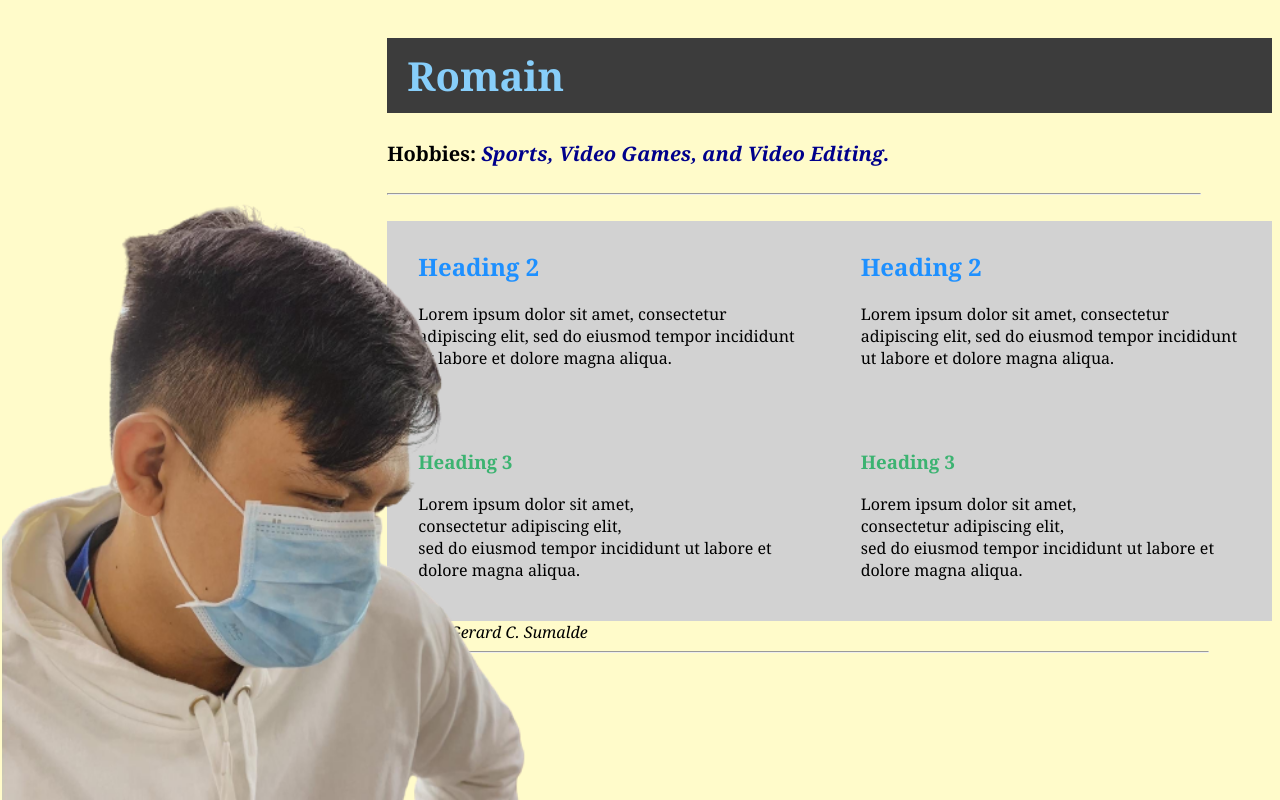
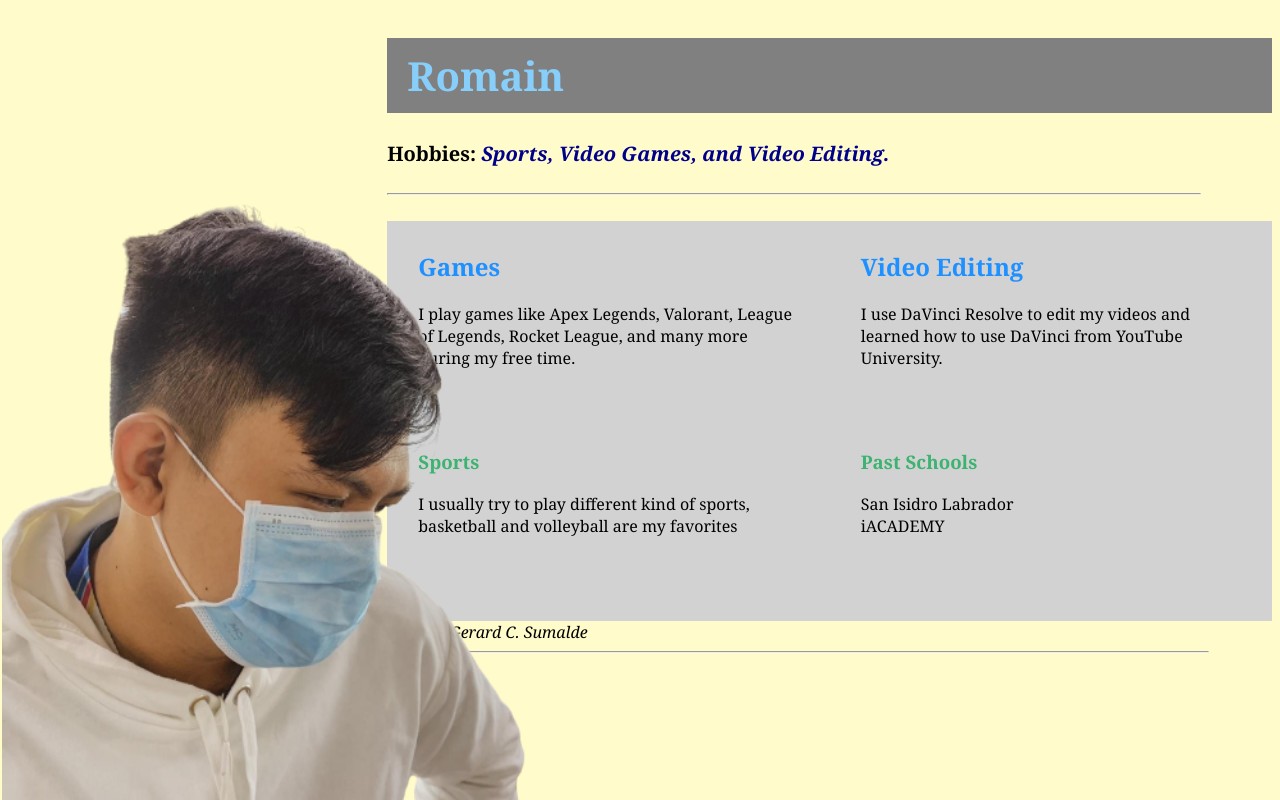
Before and after one commit to RomainSumalde/lab2, a PHP site: page / in a window 1280 px wide. Run offline with PHP 8.4, Linux system fonts and the light colour scheme.

Commit message:
CSS Background Color

```diff
--- a/week3/index.html
+++ b/week3/index.html
@@ -21,26 +21,26 @@
     </div>
     <nav>
     <div class="dets">
-        <h2>Heading 2</h2>
-        <p>Lorem ipsum dolor sit amet, consectetur adipiscing elit, sed do eiusmod tempor incididunt ut labore et dolore magna aliqua.</p>
+        <h2>Games</h2>
+        <p>I play games like Apex Legends, Valorant, League of Legends, Rocket  League, and many more during my free time.</p>
     </div>
     </nav>
     <article>
     <div class="dets">
-        <h2>Heading 2</h2>
-        <p>Lorem ipsum dolor sit amet, consectetur adipiscing elit, sed do eiusmod tempor incididunt ut labore et dolore magna aliqua.</p>
+        <h2>Video Editing</h2>
+        <p>I use DaVinci Resolve to edit my videos and learned how to use DaVinci from YouTube University.</p>
     </div>
     </article>
     <nav>
     <div class="dets">
-        <h3>Heading 3</h3>
-        <p>Lorem ipsum dolor sit amet, <br> consectetur adipiscing elit, <br> sed do eiusmod tempor incididunt ut labore et dolore magna aliqua.</p>
+        <h3>Sports</h3>
+        <p>I usually try to play different kind of sports, basketball and volleyball are my favorites</p>
     </div>
     </nav>
     <article>
     <div class="dets">
-        <h3>Heading 3</h3>
-        <p>Lorem ipsum dolor sit amet, <br> consectetur adipiscing elit, <br> sed do eiusmod tempor incididunt ut labore et dolore magna aliqua.</p>
+        <h3>Past Schools</h3>
+        <p>San Isidro Labrador<br> iACADEMY</p>
     </div>
     </article>
     <section>
--- a/week3/styles.css
+++ b/week3/styles.css
@@ -59,7 +59,7 @@ span {
 }
 
 #myHeader {
-    background-color: #3c3c3c;
+    background-color: gray;
     color: black;
     padding: 10px;
     text-align: left;
@@ -68,7 +68,7 @@ article {
   float: left;
   padding: 10px;
   width: 35%;
-  background-color: #f1f1f1;
+  background-color: whitesmoke;
   height: 200px;
   background-color: rgb(210, 210, 210);
 }
@@ -76,7 +76,7 @@ nav {
   float: left;
   width: 35%;
   height: 200px;
-  background: #ccc;
+  background: whitesmoke;
   padding: 10px;
   margin-left: 30%;
   background-color: rgb(210, 210, 210);
@@ -92,5 +92,3 @@ section {
     margin-top: 25%;
     font-family: Cambria, Cochin, Georgia, Times, 'Times New Roman', serif;
 }
-
-/* use this to comment in CSS */
```
